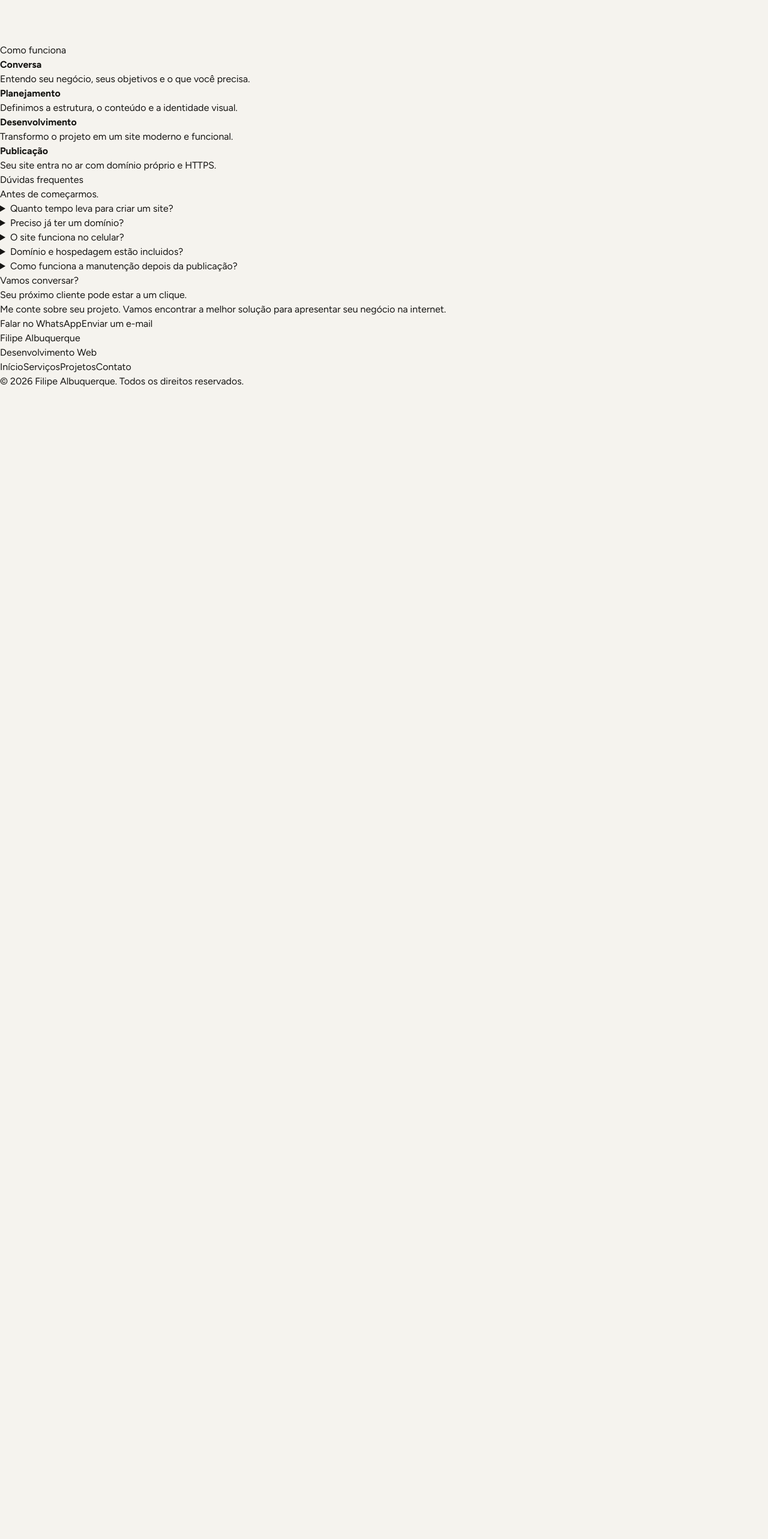
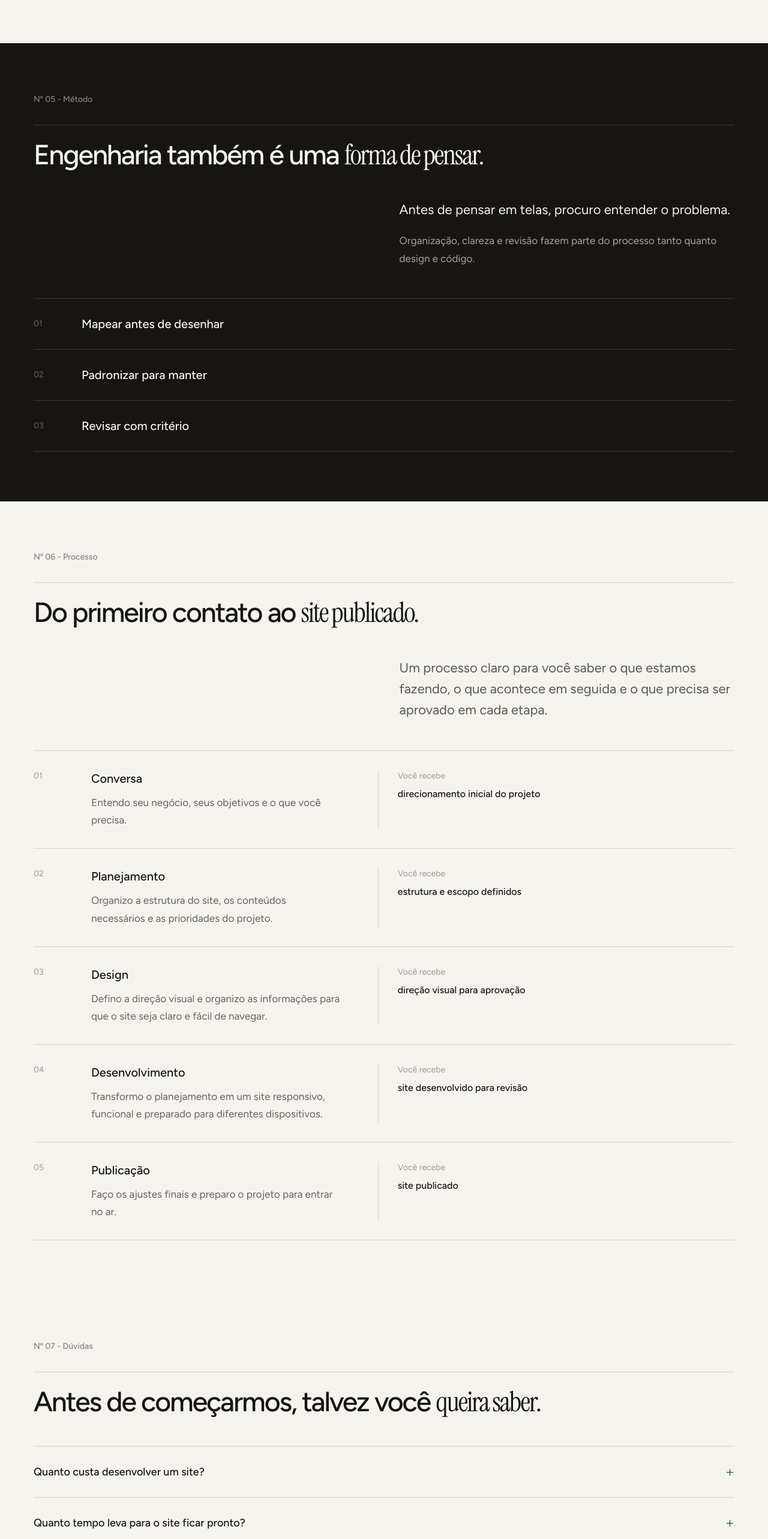
Before and after one commit to Lyipex/filipe-albuquerque-website, a Next.js app: page / in a window 1280 px wide. Shown: the part 4600-7166 px from the top of the page at 60% size. Before the commit the page ends 5248 px from the top, so only its background shows below. Built offline with nearby package versions, Linux system fonts and the light colour scheme.

Commit message:
feat: add method process faq and contact sections

```diff
--- a/src/app/page.tsx
+++ b/src/app/page.tsx
@@ -3,6 +3,7 @@ import Hero from '@/components/Hero';
 import Services from '@/components/Services';
 import FeaturedProject from '@/components/FeaturedProject';
 import About from '@/components/About';
+import Method from "@/components/Method";
 import Process from '@/components/Process';
 import FAQ from '@/components/FAQ';
 import ContactCTA from '@/components/ContactCTA';
@@ -18,6 +19,7 @@ export default function Home() {
         <Services />
         <FeaturedProject />
         <About/>
+        <Method/>
         <Process />
         <FAQ/>
         <ContactCTA />
--- a/src/components/ContactCTA.tsx
+++ b/src/components/ContactCTA.tsx
@@ -1,17 +1,46 @@
 export default function ContactCTA() {
   return (
-    <section id="contato">
-      <p>Vamos conversar?</p>
+    <section
+      id="contato"
+      className="bg-ink px-6 py-section text-paper lg:px-10 xl:px-14"
+    >
+      <div className="mx-auto max-w-editorial">
+        {/* Identificação da seção */}
+        <p className="text-sm font-medium text-paper/50">
+          Nº 08 - Contato
+        </p>
 
-      <h2>Seu próximo cliente pode estar a um clique.</h2>
+        {/* Título */}
+        <div className="mt-8 border-t border-paper/15 pt-6">
+          <h2 className="max-w-5xl text-section-title font-medium leading-[1.08] text-balance tracking-[-0.045em]">
+            Tem um projeto em mente?
+            <br />
+            <span className="font-editorial font-normal">
+              Vamos conversar sobre ele.
+            </span>
+          </h2>
+        </div>
 
-      <p>
-        Me conte sobre seu projeto. Vamos encontrar a melhor solução
-        para apresentar seu negócio na internet.
-      </p>
+        {/* Conteúdo */}
+        <div className="mt-section-gap grid gap-10 lg:grid-cols-2 lg:gap-editorial-gap">
+          <div />
 
-      <a href="#">Falar no WhatsApp</a>
-      <a href="mailto:">Enviar um e-mail</a>
+          <div>
+            <p className="max-w-[55ch] text-lead leading-[1.6] text-paper/70">
+              Conte um pouco sobre seu negócio e o que você precisa. A partir
+              daí, podemos entender juntos qual caminho faz sentido para o
+              projeto.
+            </p>
+
+            <a
+              href="#"
+              className="mt-8 inline-flex items-center bg-moss px-6 py-4 text-base font-medium text-paper transition-opacity duration-300 hover:opacity-85"
+            >
+              Quero falar sobre meu projeto ↗
+            </a>
+          </div>
+        </div>
+      </div>
     </section>
   );
 }
--- a/src/components/FAQ.tsx
+++ b/src/components/FAQ.tsx
@@ -1,51 +1,85 @@
+const questions = [
+  {
+    question: "Quanto custa desenvolver um site?",
+    answer:
+      "O valor depende do tipo de projeto, da quantidade de conteúdo e das funcionalidades necessárias. Depois de entender o que você precisa, preparo uma proposta com o escopo, prazo e valor do projeto.",
+  },
+  {
+    question: "Quanto tempo leva para o site ficar pronto?",
+    answer:
+      "O prazo varia de acordo com o projeto e também depende do envio e da aprovação dos conteúdos. O cronograma é definido antes do início do desenvolvimento.",
+  },
+  {
+    question: "Preciso ter textos e imagens prontos?",
+    answer:
+      "Não necessariamente. Podemos identificar juntos o que será necessário para o site e organizar esses materiais durante o planejamento.",
+  },
+  {
+    question: "O site vai funcionar bem no celular?",
+    answer:
+      "Sim. O projeto é desenvolvido para se adaptar a diferentes tamanhos de tela, incluindo computadores, tablets e celulares.",
+  },
+  {
+    question: "Você cuida de domínio e hospedagem?",
+    answer:
+      "Posso orientar a escolha e ajudar na configuração do domínio e da hospedagem. O domínio fica registrado em seu nome, para que você tenha controle sobre ele mesmo depois da publicação do site.",
+  },
+  {
+    question: "E depois que o site for publicado?",
+    answer:
+      "Podemos combinar suporte para ajustes e necessidades futuras de acordo com o projeto.",
+  },
+];
+
 export default function FAQ() {
-    return (
-        <section id="faq">
-            <p>Dúvidas frequentes</p>
+  return (
+    <section
+      id="duvidas"
+      className="bg-paper px-6 py-section text-ink lg:px-10 xl:px-14"
+    >
+      <div className="mx-auto max-w-editorial">
+        {/* Identificação da seção */}
+        <p className="text-sm font-medium text-ink/50">
+          Nº 07 - Dúvidas
+        </p>
 
-            <h2>Antes de começarmos.</h2>
+        {/* Título */}
+        <div className="mt-8 border-t border-ink/15 pt-6">
+          <h2 className="max-w-4xl text-section-title font-medium leading-[1.08] text-balance tracking-[-0.045em]">
+            Antes de começarmos, talvez você{" "}
+            <span className="font-editorial font-normal">queira saber.</span>
+          </h2>
+        </div>
 
-            <div>
-                <details>
-                    <summary>Quanto tempo leva para criar um site?</summary>
-                    <p>
-                        O prazo depende do tamanho e da complexidade do projeto.
-                        Antes de começar, definimos juntos o escopo e o prazo de entrega.
-                    </p>
-                </details>
+        {/* Perguntas */}
+        <div className="mt-section-gap border-t border-ink/15">
+          {questions.map((item) => (
+            <details
+              key={item.question}
+              className="group border-b border-ink/15"
+            >
+              <summary className="flex cursor-pointer list-none items-center justify-between gap-8 py-7 [&::-webkit-details-marker]:hidden">
+                <h3 className="text-lg font-medium">
+                  {item.question}
+                </h3>
 
-                <details>
-                    <summary>Preciso já ter um domínio?</summary>
-                    <p>
-                        Não. Posso orientar você durante a escolha e configuração
-                        do domínio do seu negócio.
-                    </p>
-                </details>
+                <span
+                  aria-hidden="true"
+                  className="shrink-0 text-2xl font-light leading-none text-moss transition-transform duration-300 group-open:rotate-45"
+                >
+                  +
+                </span>
+              </summary>
 
-                <details>
-                    <summary>O site funciona no celular?</summary>
-                    <p>
-                        Sim. Os projetos são desenvolvidos para funcionar em
-                        computadores, tablets e smartphones.
-                    </p>
-                </details>
-
-                <details>
-                    <summary>Domínio e hospedagem estão incluidos?</summary>
-                    <p>
-                        Isso será definido na proposta de acordo com as necessidades
-                        do projeto.
-                    </p>
-                </details>
-
-                <details>
-                    <summary>Como funciona a manutenção depois da publicação?</summary>
-                    <p>
-                        Podemos definir uma modalidade de manutenção de acordo com
-                        a frequência de atualizações que o site precisar.
-                    </p>
-                </details>
-            </div>
-        </section>
-    );
+              <div className="max-w-[60ch] pb-7">
+                <p className="text-body leading-[1.75] text-ink/65">
+                  {item.answer}
+                </p>
+              </div>
+            </details>
+          ))}
+        </div>
+      </div>
+    </section>
+  );
 }
--- a/src/components/Footer.tsx
+++ b/src/components/Footer.tsx
@@ -1,17 +1,43 @@
 export default function Footer() {
-    return (
-        <footer>
-            <p> Filipe Albuquerque</p>
-            <p>Desenvolvimento Web</p>
+  return (
+    <footer className="bg-ink px-6 text-paper lg:px-10 xl:px-14">
+      <div className="mx-auto max-w-editorial border-t border-paper/15 py-8">
+        <div className="flex flex-col gap-8 md:flex-row md:items-end md:justify-between">
+          {/* Identidade */}
+          <div>
+            <p className="text-base font-medium">
+              Filipe Brito Albuquerque
+            </p>
 
-            <nav>
-                <a href="#inicio">Início</a>
-                <a href="#serviços">Serviços</a>
-                <a href="#projetos">Projetos</a>
-                <a href="#contato">Contato</a>
-            </nav>
+            <p className="mt-1 text-sm text-paper/45">
+              Desenvolvimento Web
+            </p>
+          </div>
 
-            <p>© 2026 Filipe Albuquerque. Todos os direitos reservados.</p>
-        </footer>
-    );
+          {/* Contato */}
+          <div className="flex flex-wrap gap-x-6 gap-y-2 text-sm">
+            <a
+              href="mailto:fbalbuquerque@proton.me"
+              className="text-paper/60 transition-colors duration-300 hover:text-paper"
+            >
+              E-mail ↗
+            </a>
+
+          </div>
+        </div>
+
+        {/* Rodapé final */}
+        <div className="mt-10 flex flex-col gap-2 text-xs text-paper/35 sm:flex-row sm:items-center sm:justify-between">
+          <p>© 2026 Filipe Brito Albuquerque.</p>
+
+          <a
+            href="#"
+            className="transition-colors duration-300 hover:text-paper/70"
+          >
+            Voltar ao topo ↑
+          </a>
+        </div>
+      </div>
+    </footer>
+  );
 }
--- /dev/null
+++ b/src/components/Method.tsx
@@ -0,0 +1,63 @@
+export default function Method() {
+  return (
+    <section
+      id="metodo"
+      className="bg-ink px-6 py-section text-paper lg:px-10 xl:px-14"
+    >
+      <div className="mx-auto max-w-editorial">
+        {/* Identificação da seção */}
+        <p className="text-sm font-medium text-paper/50">
+          Nº 05 - Método
+        </p>
+
+        {/* Título */}
+        <div className="mt-8 border-t border-paper/15 pt-6">
+          <h2 className="max-w-4xl text-section-title font-medium leading-[1.08] text-balance tracking-[-0.045em]">
+            Engenharia também é uma{" "}
+            <span className="font-editorial font-normal">forma de pensar.</span>
+          </h2>
+        </div>
+
+        {/* Introdução */}
+        <div className="mt-section-gap grid gap-8 lg:grid-cols-2 lg:gap-editorial-gap">
+          <div />
+
+          <div>
+            <p className="max-w-[50ch] text-lead leading-[1.6] text-paper">
+              Antes de pensar em telas, procuro entender o problema.
+            </p>
+
+            <p className="mt-5 max-w-[60ch] text-body leading-[1.75] text-paper/65">
+              Organização, clareza e revisão fazem parte do processo tanto
+              quanto design e código.
+            </p>
+          </div>
+        </div>
+
+        {/* Princípios */}
+        <div className="mt-section-gap border-t border-paper/15">
+          <div className="grid border-b border-paper/15 py-7 md:grid-cols-[5rem_1fr] md:items-center">
+            <span className="text-sm text-paper/35">01</span>
+            <p className="mt-2 text-xl font-medium md:mt-0">
+              Mapear antes de desenhar
+            </p>
+          </div>
+
+          <div className="grid border-b border-paper/15 py-7 md:grid-cols-[5rem_1fr] md:items-center">
+            <span className="text-sm text-paper/35">02</span>
+            <p className="mt-2 text-xl font-medium md:mt-0">
+              Padronizar para manter
+            </p>
+          </div>
+
+          <div className="grid border-b border-paper/15 py-7 md:grid-cols-[5rem_1fr] md:items-center">
+            <span className="text-sm text-paper/35">03</span>
+            <p className="mt-2 text-xl font-medium md:mt-0">
+              Revisar com critério
+            </p>
+          </div>
+        </div>
+      </div>
+    </section>
+  );
+}
--- a/src/components/Process.tsx
+++ b/src/components/Process.tsx
@@ -1,29 +1,105 @@
+const steps = [
+  {
+    number: "01",
+    title: "Conversa",
+    description:
+      "Entendo seu negócio, seus objetivos e o que você precisa.",
+    delivery: "direcionamento inicial do projeto",
+  },
+  {
+    number: "02",
+    title: "Planejamento",
+    description:
+      "Organizo a estrutura do site, os conteúdos necessários e as prioridades do projeto.",
+    delivery: "estrutura e escopo definidos",
+  },
+  {
+    number: "03",
+    title: "Design",
+    description:
+      "Defino a direção visual e organizo as informações para que o site seja claro e fácil de navegar.",
+    delivery: "direção visual para aprovação",
+  },
+  {
+    number: "04",
+    title: "Desenvolvimento",
+    description:
+      "Transformo o planejamento em um site responsivo, funcional e preparado para diferentes dispositivos.",
+    delivery: "site desenvolvido para revisão",
+  },
+  {
+    number: "05",
+    title: "Publicação",
+    description:
+      "Faço os ajustes finais e preparo o projeto para entrar no ar.",
+    delivery: "site publicado",
+  },
+];
+
 export default function Process() {
   return (
-    <section>
-      <p>Como funciona</p>
+    <section
+      id="processo"
+      className="bg-paper px-6 py-section text-ink lg:px-10 xl:px-14"
+    >
+      <div className="mx-auto max-w-editorial">
+        {/* Identificação da seção */}
+        <p className="text-sm font-medium text-ink/50">
+          Nº 06 - Processo
+        </p>
 
-      <ol>
-        <li>
-          <strong>Conversa</strong>
-          <p>Entendo seu negócio, seus objetivos e o que você precisa.</p>
-        </li>
+        {/* Título */}
+        <div className="mt-8 border-t border-ink/15 pt-6">
+          <h2 className="max-w-4xl text-section-title font-medium leading-[1.08] text-balance tracking-[-0.045em]">
+            Do primeiro contato ao{" "}
+            <span className="font-editorial font-normal">site publicado.</span>
+          </h2>
+        </div>
 
-        <li>
-          <strong>Planejamento</strong>
-          <p>Definimos a estrutura, o conteúdo e a identidade visual.</p>
-        </li>
+        {/* Introdução */}
+        <div className="mt-section-gap grid gap-8 lg:grid-cols-2 lg:gap-editorial-gap">
+          <div />
 
-        <li>
-          <strong>Desenvolvimento</strong>
-          <p>Transformo o projeto em um site moderno e funcional.</p>
-        </li>
+          <p className="max-w-[60ch] text-lead leading-[1.6] text-ink/70">
+            Um processo claro para você saber o que estamos fazendo, o que
+            acontece em seguida e o que precisa ser aprovado em cada etapa.
+          </p>
+        </div>
 
-        <li>
-          <strong>Publicação</strong>
-          <p>Seu site entra no ar com domínio próprio e HTTPS.</p>
-        </li>
-      </ol>
+        {/* Etapas */}
+        <ol className="mt-section-gap border-t border-ink/15">
+          {steps.map((step) => (
+            <li
+              key={step.number}
+              className="grid gap-5 border-b border-ink/15 py-8 md:grid-cols-[4rem_minmax(0,0.75fr)_minmax(0,1fr)] md:gap-8"
+            >
+              <span className="text-sm text-ink/40">
+                {step.number}
+              </span>
+
+              <div>
+                <h3 className="text-xl font-medium">
+                  {step.title}
+                </h3>
+
+                <p className="mt-3 max-w-[38ch] text-body leading-[1.7] text-ink/65">
+                  {step.description}
+                </p>
+              </div>
+
+              <div className="md:border-l md:border-ink/15 md:pl-8">
+                <p className="text-sm text-ink/40">
+                  Você recebe
+                </p>
+
+                <p className="mt-2 text-base font-medium text-ink">
+                  {step.delivery}
+                </p>
+              </div>
+            </li>
+          ))}
+        </ol>
+      </div>
     </section>
   );
 }
```
